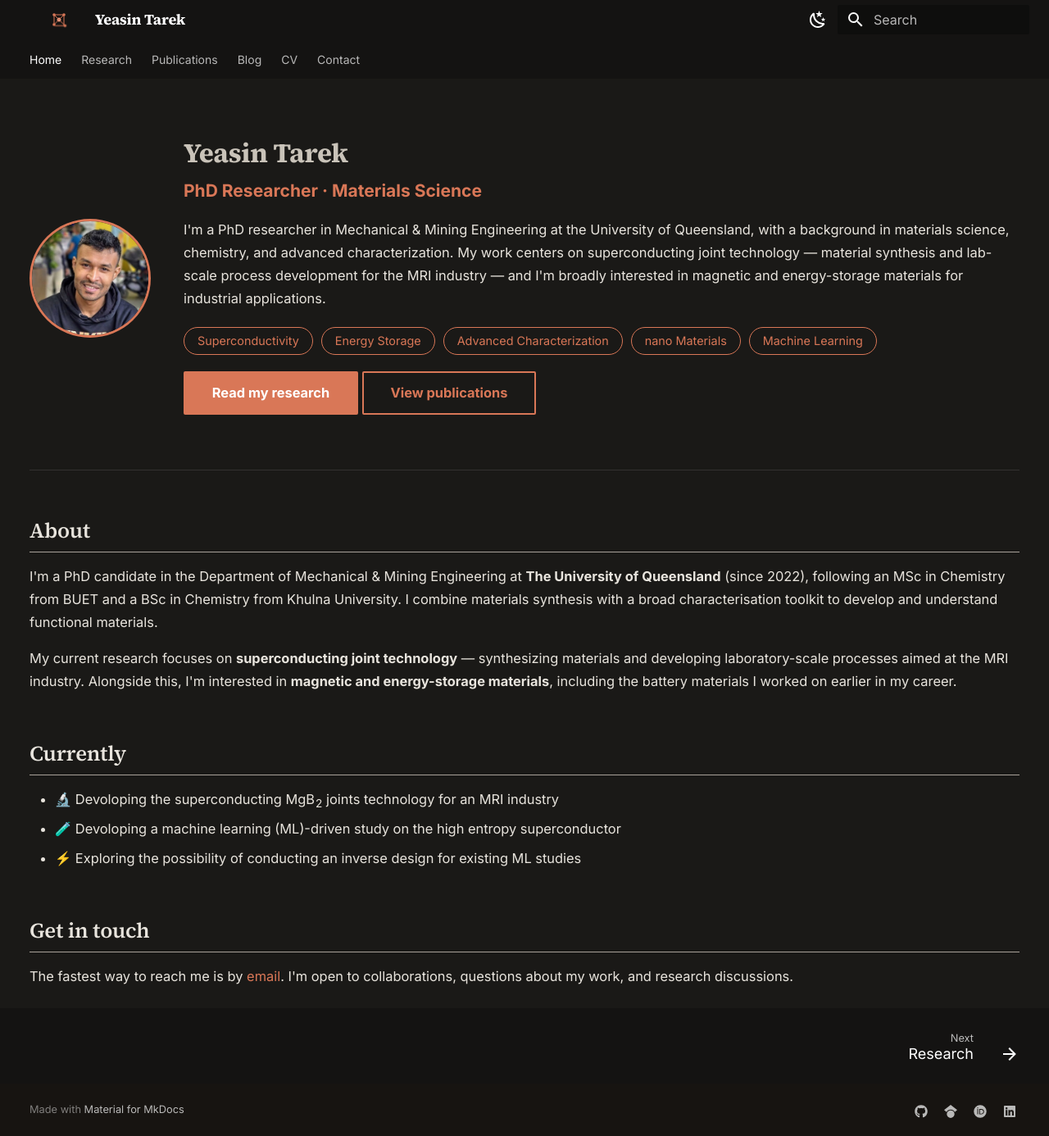
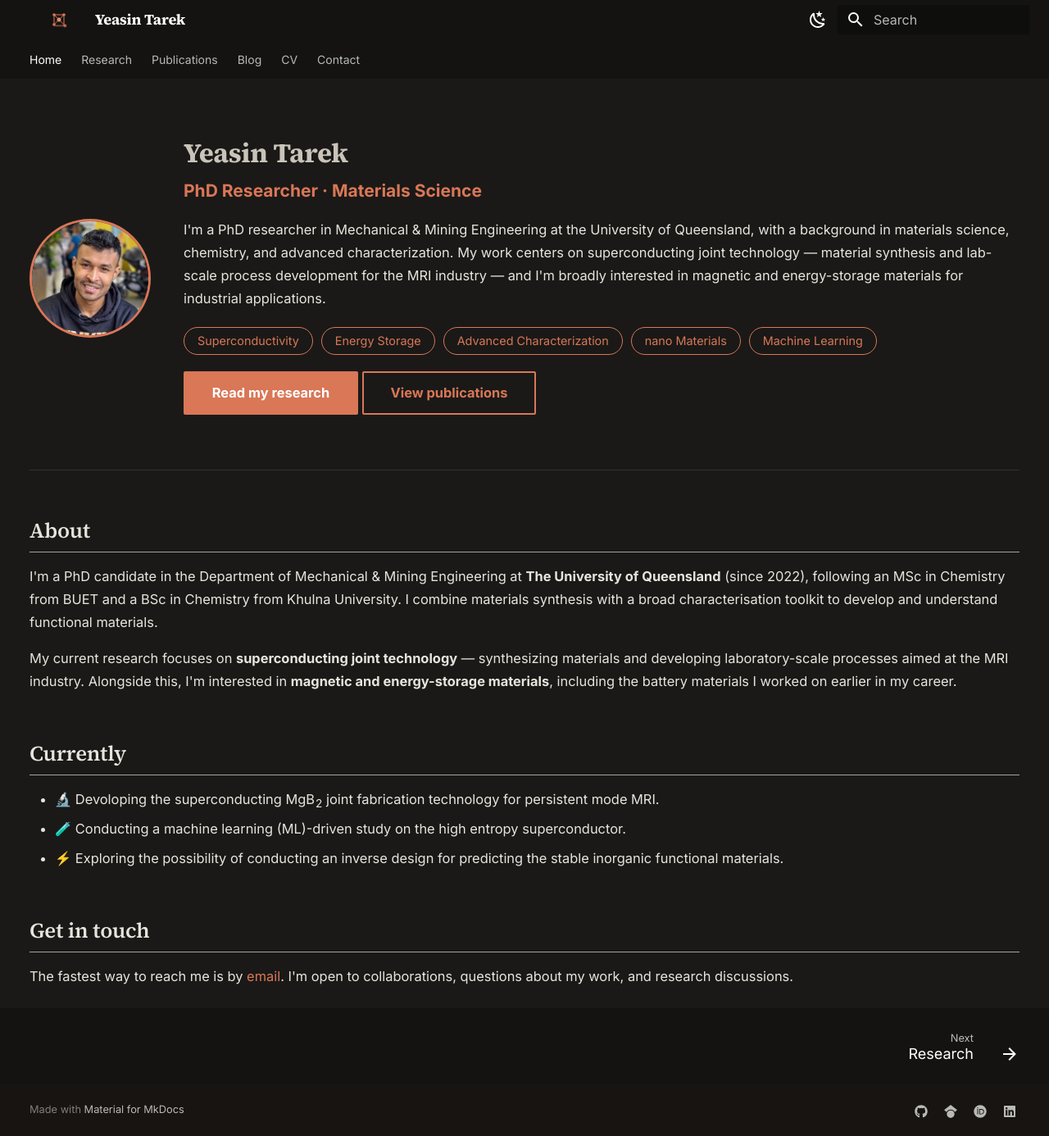
Before and after one commit to YATAREK/yeasintarek.me, an MkDocs documentation site: the page built from docs/index.md, in a window 1280 px wide and 1386 px high. Shown: the whole window at 82% size. Built offline with MkDocs 1.6.1 and Material for MkDocs 9.7.7, drawn with Linux system fonts in a browser that asks for light colours.

Commit message:
Revise project descriptions in index.md
Updated descriptions of current projects for clarity.

```diff
--- a/docs/index.md
+++ b/docs/index.md
@@ -48,9 +48,9 @@ materials I worked on earlier in my career.
 
 ## Currently
 
-- 🔬 Devoloping the superconducting MgB<sub>2</sub> joints technology for an MRI industry
-- 🧪 Devoloping a machine learning (ML)-driven study on the high entropy superconductor
-- ⚡ Exploring the possibility of conducting an inverse design for existing ML studies
+- 🔬 Devoloping the superconducting MgB<sub>2</sub> joint fabrication technology for persistent mode MRI.
+- 🧪 Conducting a machine learning (ML)-driven study on the high entropy superconductor.
+- ⚡ Exploring the possibility of conducting an inverse design for predicting the stable inorganic functional materials.
 
 ## Get in touch
 
```
